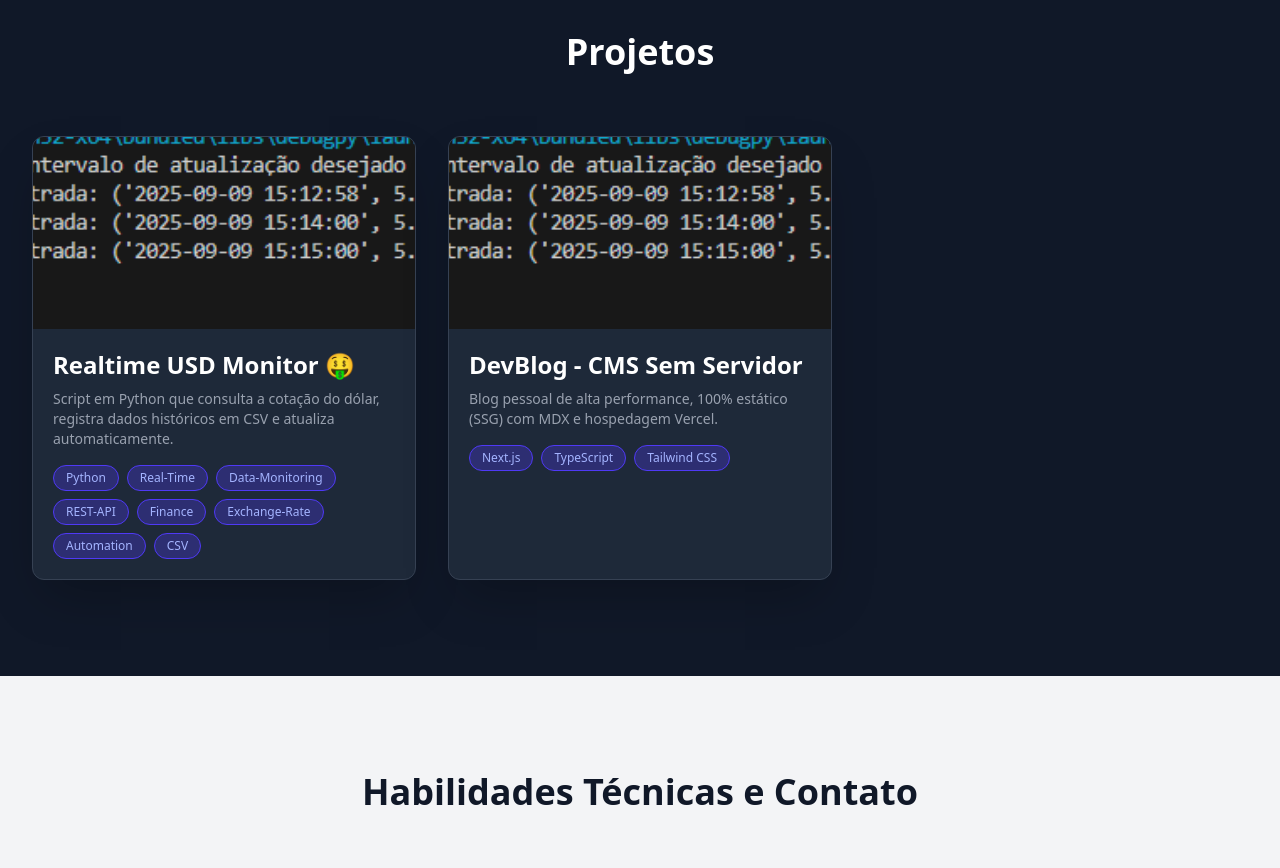
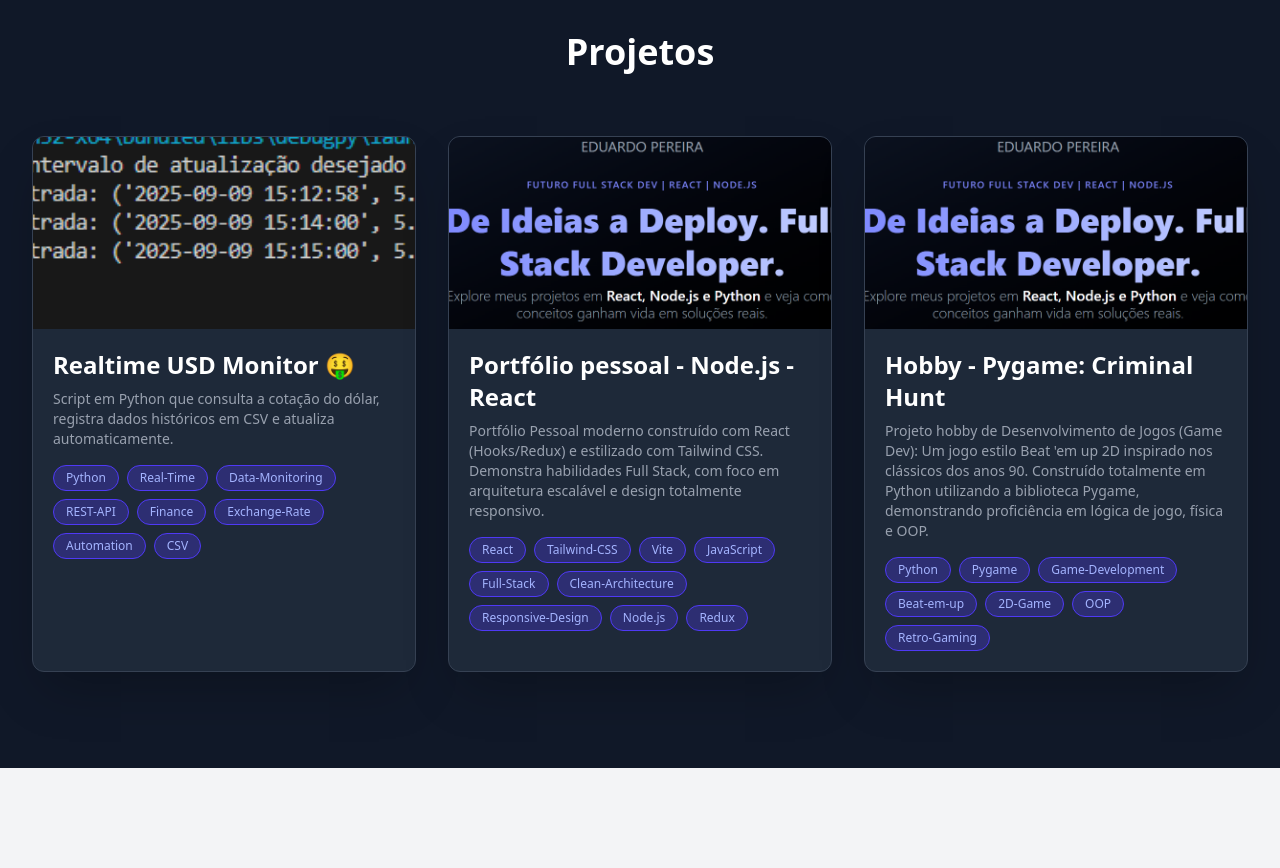
Before and after one commit to Dulagwagon/portfolio-eduardo-pereira, a React (Vite) app: page / in a window 1280 px wide. Shown: the part 1640-2508 px from the top of the page. Built offline with nearby package versions, Linux system fonts and the light colour scheme.

Commit message:
perf: Otimização final de Core Web Vitals. Conversão de imagens para WebP/comprimido e ajuste de caminhos.

```diff
--- a/src/components/ProjectDetailModal.jsx
+++ b/src/components/ProjectDetailModal.jsx
@@ -40,36 +40,26 @@ const ProjectDetailModal = ({ project, onClose }) => {
           {/* Seção de Conteúdo Detalhado (Depth of Work) */}
           <div className="space-y-6 text-gray-300">
 
-            {/* Pilha de Tecnologias */}
-            <div className="pb-4">
-              <h4 className="text-xl font-semibold text-white mb-2">Tecnologias Utilizadas:</h4>
-              <div className="flex flex-wrap gap-2">
-                {fullProject.mainTags.map((tag) => (
-                  <span key={tag} className="bg-indigo-700/50 text-white text-sm font-medium px-4 py-1 rounded-lg">
-                    {tag}
-                  </span>
-                ))}
-              </div>
-            </div>
+            {/* ... (Pilha de Tecnologias) ... */}
 
             {/* Problema e Solução (A História) */}
             <div>
               <h4 className="text-xl font-semibold text-white mb-2">Problema Resolvido:</h4>
-              <p className="text-gray-400">{fullProject.details?.problem}</p>
+              {/* 🚨 CLASSE ADICIONADA: text-justify */}
+              <p className="text-gray-400 text-justify">{fullProject.details?.problem}</p>
             </div>
 
             <div>
               <h4 className="text-xl font-semibold text-white mb-2">Minha Solução:</h4>
-              <p className="text-gray-400">{fullProject.details?.solution}</p>
+              {/* 🚨 CLASSE ADICIONADA: text-justify */}
+              <p className="text-gray-400 text-justify">{fullProject.details?.solution}</p>
             </div>
 
-            {/* Desafios Técnicos (Onde o Sênior se destaca) */}
+            {/* Desafios Técnicos (Lista de Bullets) */}
             <div className="bg-gray-700/30 p-4 rounded-lg">
               <h4 className="text-xl font-semibold text-white mb-2">Desafios Técnicos e Aprendizados:</h4>
 
-              {/* Definição de Arrays para Renderização */}
-              {/* O array para os bullets (todos, exceto o último) */}
-              {/* O `|| []` garante que, se for nulo, seja um array vazio */}
+              {/* Bullets (Não precisam de text-justify) */}
               {fullProject.details?.challenges?.length > 1 && (
                 <ul className="list-disc list-inside space-y-1 text-gray-400">
                   {fullProject.details.challenges.slice(0, -1).map((challenge, index) => (
@@ -78,17 +68,19 @@ const ProjectDetailModal = ({ project, onClose }) => {
                 </ul>
               )}
 
-              {/* 🚨 ÚLTIMO ITEM: Renderizado EXCLUSIVAMENTE como Parágrafo de Encerramento */}
+              {/* Parágrafo de Encerramento (Requer justificação, se for um texto longo) */}
               {fullProject.details?.challenges?.length > 0 && (
-                  <p className="
+                  <p className={`
                     mt-4 pt-3
                     border-t border-gray-600
                     text-base font-medium
                     text-indigo-300
-                    /* Aplica margem superior condicionalmente, se não houver lista */
                     ${fullProject.details.challenges.length <= 1 ? '' : 'pt-4'}
-                  ">
-                    {fullProject.details.challenges[fullProject.details.challenges.length - 1]}
+
+                    /* 🚨 CLASSE ADICIONADA AQUI TAMBÉM */
+                    text-justify
+                  `}>
+                {fullProject.details.challenges[fullProject.details.challenges.length - 1]}
                   </p>
               )}
             </div>
--- a/src/data/projects.js
+++ b/src/data/projects.js
@@ -1,4 +1,6 @@
 // src/data/projects.js
+
+import { DiJavascript } from "react-icons/di";
 
 export const projectData = [
   {
@@ -12,8 +14,8 @@ export const projectData = [
 
     // DETALHES COMPLETOS (Para o Modal/Página Detalhe)
     details: {
-      problem: "Busca por cotação em tempo real na internet, diversas aberturas de página e fontes com intervalo predefinido, sem possibilidade de personalização.",
-      solution: "Automatização da consulta à cotação, com possibilidade de configuração do intervalo.",
+      problem: "O processo de monitoramento de cotações em tempo real é ineficiente e propenso a erros quando realizado manualmente. Isso requer o acesso repetitivo a múltiplas fontes e a intervenção humana para registrar o histórico dos dados, resultando em um sistema de monitoramento não personalizável, não confiável e com alto custo de tempo.",
+      solution: "Desenvolveu-se um script Python automatizado para centralizar a coleta de dados de cotações em tempo real através de uma REST API especializada. A solução não apenas automatiza a consulta de forma programável, mas também garante a integridade dos dados através do registro persistente e estruturado em formato CSV, com a personalização completa do intervalo de monitoramento pelo usuário.",
       challenges: ["Integração com API externa;", "Tratamento de erros de rede;", "Histórico de dados confiável;", "Prevenção de duplicidades;", "Controle de Frequência;", "Gerenciamento de Credenciais.", "O principal desafio foi construir uma solução robusta de data collection, lidando com a integração e tratamento de erros de uma REST API externa. Fui responsável por garantir a persistência e integridade dos dados históricos no arquivo CSV e implementar a automação do script para que o monitoramento funcionasse de forma contínua em tempo real."],
       liveLink: "https://app.ecoconnect.com",
       githubLink: "https://github.com/Dulagwagon/realtime-usd-monitor",
@@ -21,12 +23,30 @@ export const projectData = [
   },
   {
     id: 2,
-    title: "DevBlog - CMS Sem Servidor",
-    image: "/src/images/realtimeusd.png",
-    mainTags: ["Next.js", "TypeScript", "Tailwind CSS"],
-    shortDescription: "Blog pessoal de alta performance, 100% estático (SSG) com MDX e hospedagem Vercel.",
+    title: "Portfólio pessoal - Node.js - React",
+    image: "/src/images/portfolio.png",
+    mainTags: ["React", "Tailwind-CSS", "Vite", "JavaScript", "Full-Stack", "Clean-Architecture", "Responsive-Design", "Node.js", "Redux"],
+    shortDescription: "Portfólio Pessoal moderno construído com React (Hooks/Redux) e estilizado com Tailwind CSS. Demonstra habilidades Full Stack, com foco em arquitetura escalável e design totalmente responsivo.",
     details: {
-      // ... detalhes do projeto 2
+      problem: "O desafio era criar uma plataforma única e moderna que servisse como vitrine profissional digital, capaz de exibir minhas habilidades técnicas de Desenvolvedor Full Stack de forma organizada e com alto padrão de design. Era necessário ir além de um simples currículo, oferecendo uma experiência de usuário fluida e responsiva que demonstrasse proficiência em tecnologias de ponta.",
+      solution: "Desenvolvi um Portfólio Pessoal como uma Single Page Application (SPA) de alta performance. A solução foi construída utilizando React para o frontend, priorizando a componentização e o gerenciamento de estado (via Hooks/Context/Redux). Para garantir um design limpo e de fácil manutenção, utilizei o Tailwind CSS para estilização, resultando em uma interface totalmente responsiva e otimizada para todas as telas.",
+      challenges: ["React;", "Tailwind-CSS;", "Vite;", "JavaScript;", "Full-Stack;", "Clean-Architecture;", "Responsive-Design.", "Este projeto exigiu a integração do frontend React com o framework de estilização Tailwind CSS para criar uma Single Page Application (SPA) de alto padrão. O desafio foi garantir um design totalmente responsivo e otimizar a Web Performance, ao mesmo tempo que adotei uma arquitetura limpa e modular. A solução final é uma vitrine Full Stack que demonstra proficiência em soluções modernas e escaláveis."],
+      liveLink: "https://app.ecoconnect.com",
+      githubLink: "https://github.com/Dulagwagon/portfolio-eduardo-pereira",
+    }
+  },
+  {
+    id: 3,
+    title: "Hobby - Pygame: Criminal Hunt",
+    image: "/src/images/portfolio.png",
+    mainTags: ["Python", "Pygame", "Game-Development", "Beat-em-up", "2D-Game", "OOP","Retro-Gaming"],
+    shortDescription: "Projeto hobby de Desenvolvimento de Jogos (Game Dev): Um jogo estilo Beat 'em up 2D inspirado nos clássicos dos anos 90. Construído totalmente em Python utilizando a biblioteca Pygame, demonstrando proficiência em lógica de jogo, física e OOP.",
+    details: {
+      problem: "O desafio era traduzir a jogabilidade dinâmica e complexa de um jogo estilo Beat 'em up 2D (que exige animação, combate e movimentação precisa) em um ambiente de desenvolvimento de hobby como o Pygame. Era crucial desenvolver uma arquitetura de código sólida capaz de gerenciar múltiplos elementos em tela, estados de jogo e interações de combate fluidas.",
+      solution: "Desenvolvi o 'Criminal Hunt' utilizando a abordagem Orientada a Objetos (OOP) em Python, onde cada entidade (jogador, inimigos, armas) é uma classe distinta. A solução implementa um loop de jogo eficiente para gerenciar a renderização de gráficos, o áudio e a detecção de colisões, resultando em um protótipo funcional de jogo 2D arcade que captura a essência dos clássicos dos anos 90.",
+      challenges: ["Python;", "Pygame;", "Game-Development;", "Beat-em-up;", "2D-Game;", "OOP;", "Retro-Gaming.", "Detecção e Resposta a Colisão (Collision Detection): Implementar e otimizar a lógica de detecção de colisões entre os sprites (personagens, ataques, cenário) para garantir interações de combate e física precisas e justas. Gerenciamento de Estados e Animações: Desenvolver um sistema robusto para gerenciar os diferentes estados do jogador e dos inimigos (parado, andando, atacando, sofrendo dano), garantindo transições de animação suaves sem falhas visuais (glitches). Sistema de Input e Controle: Criar um input handler (manipulador de entrada) eficiente para processar comandos complexos e combinados (ex: soco, chute, pulo) que exigem rápida resposta para a jogabilidade beat 'em up."],
+      liveLink: "https://app.ecoconnect.com",
+      githubLink: "https://github.com/Dulagwagon/portfolio-eduardo-pereira",
     }
   },
   // Adicione mais projetos aqui...
```
Also changed, not shown: src/images/portfolio.png (added).
